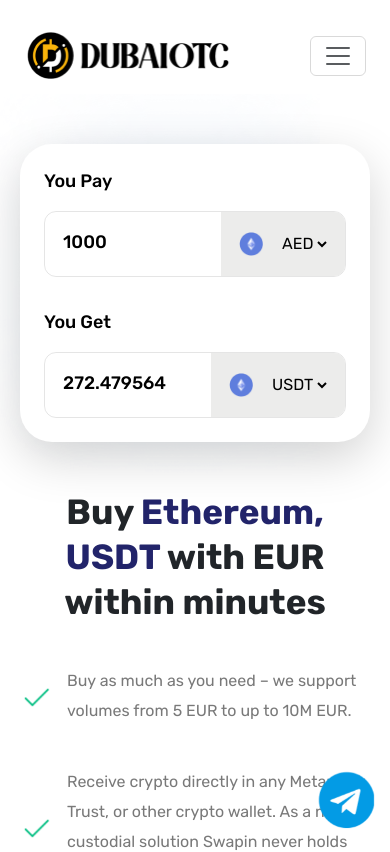
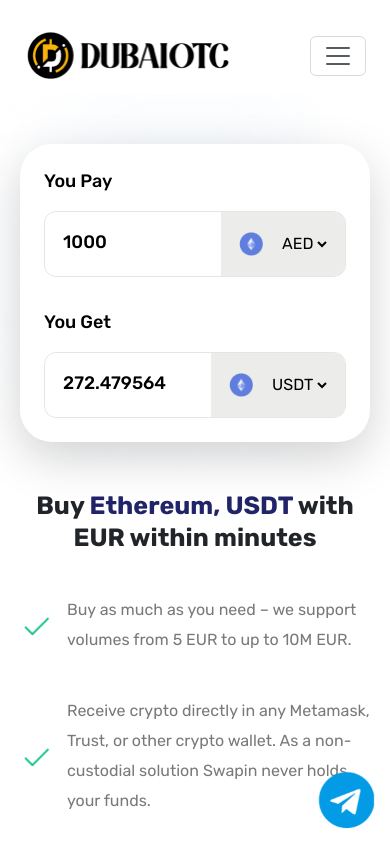
Before and after one commit to Saad3092003/DubaiOTC, a Next.js app: page /service in a window 390 px wide. Shown: the top 852 px of the page. Built offline with nearby package versions, Linux system fonts and the light colour scheme; no server answers.

Commit message:
scalling home page and service page hero section

```diff
--- a/src/app/globals.css
+++ b/src/app/globals.css
@@ -626,4 +626,8 @@
       font-size: 35px !important;
       text-align: center;
     }
+    .text-h1{
+      font-size: 25px !important;
+      text-align: center;
+    }
 }
```
